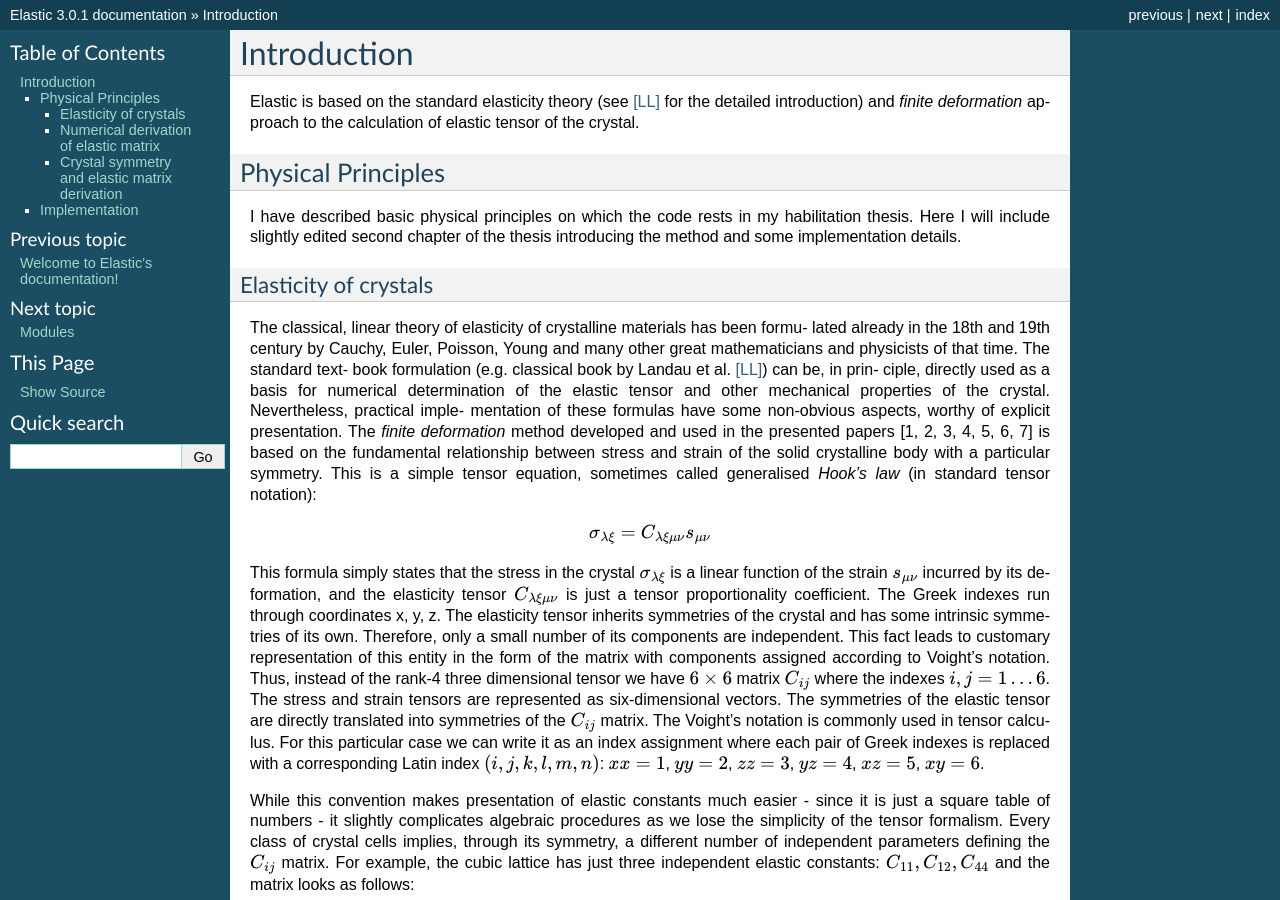
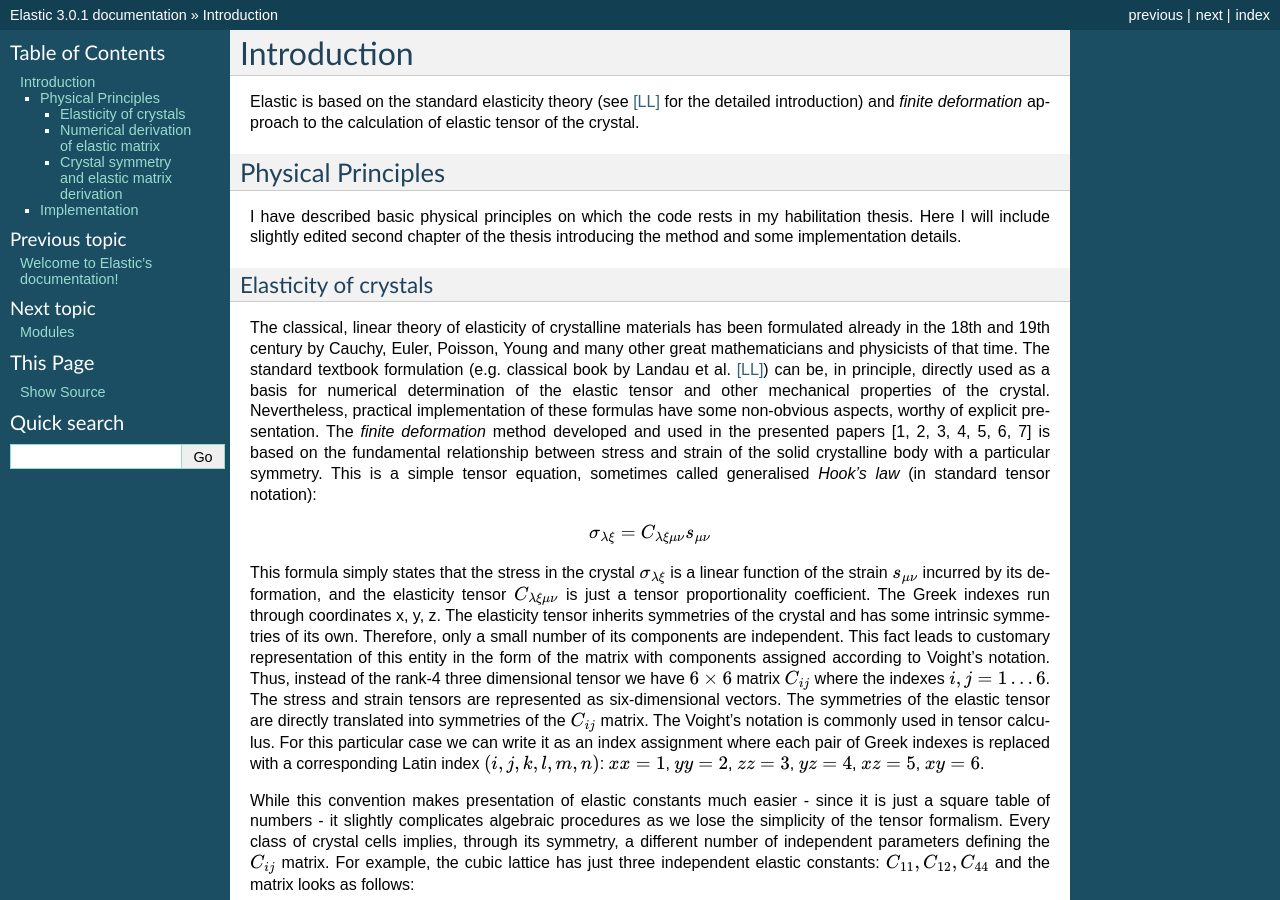
Before and after one commit to jochym/Elastic, a Sphinx documentation site: the page built from doc/source/intro.rst, in a window 1280 px wide and 900 px high. Built offline with Sphinx 7.4.7, drawn with Linux system fonts in a browser that asks for light colours.

Commit message:
Spellings.

```diff
--- a/doc/source/intro.rst
+++ b/doc/source/intro.rst
@@ -15,18 +15,18 @@ thesis introducing the method and some implementation details.
 Elasticity of crystals
 ^^^^^^^^^^^^^^^^^^^^^^
 
-The classical, linear theory of elasticity of crystalline materials has been formu-
-lated already in the 18th and 19th century by Cauchy, Euler, Poisson, Young and
-many other great mathematicians and physicists of that time. The standard text-
-book formulation (e.g. classical book by Landau et al. [LL]_) can be, in prin-
-ciple, directly used as a basis for numerical determination of the elastic tensor
-and other mechanical properties of the crystal. Nevertheless, practical imple-
-mentation of these formulas have some non-obvious aspects, worthy of explicit
-presentation.
-The *finite deformation* method developed and used in the presented papers [1,
-2, 3, 4, 5, 6, 7] is based on the fundamental relationship between stress and strain
-of the solid crystalline body with a particular symmetry. This is a simple tensor
-equation, sometimes called generalised *Hook’s law* (in standard tensor notation):
+The classical, linear theory of elasticity of crystalline materials has been
+formulated already in the 18th and 19th century by Cauchy, Euler, Poisson,
+Young and many other great mathematicians and physicists of that time. The
+standard textbook formulation (e.g. classical book by Landau et al. [LL]_) can
+be, in principle, directly used as a basis for numerical determination of the
+elastic tensor and other mechanical properties of the crystal. Nevertheless,
+practical implementation of these formulas have some non-obvious aspects,
+worthy of explicit presentation. The *finite deformation* method developed and
+used in the presented papers [1, 2, 3, 4, 5, 6, 7] is based on the fundamental
+relationship between stress and strain of the solid crystalline body with a
+particular symmetry. This is a simple tensor equation, sometimes called
+generalised *Hook’s law* (in standard tensor notation):
 
 .. math::
     \sigma_{\lambda\xi} = C_{\lambda\xi\mu\nu} s_{\mu\nu}
```
